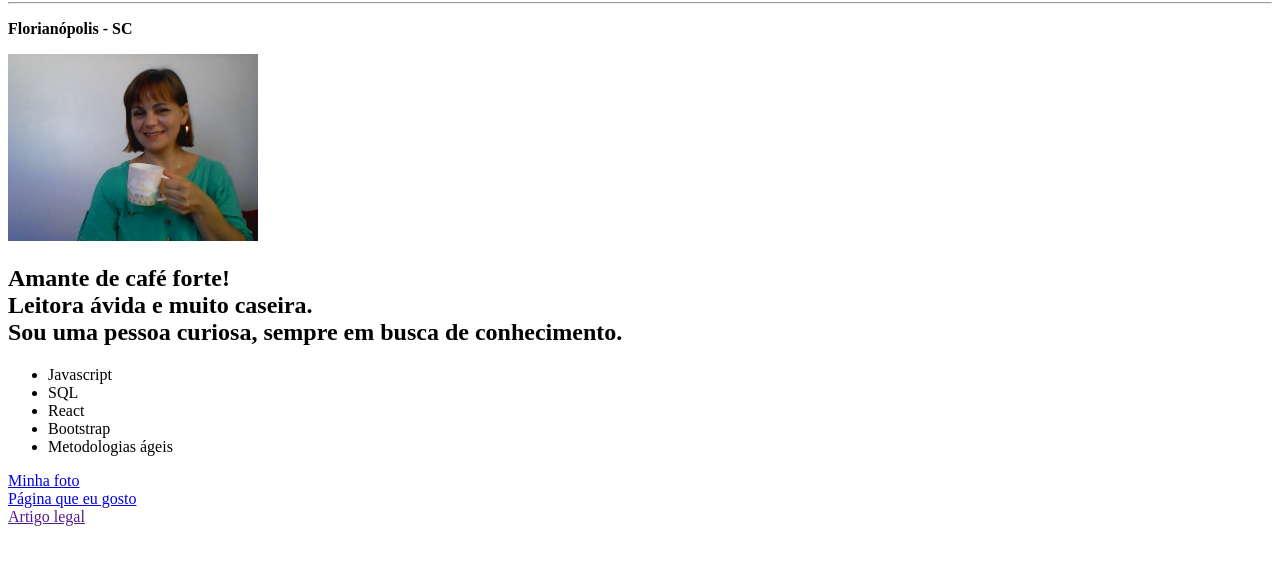
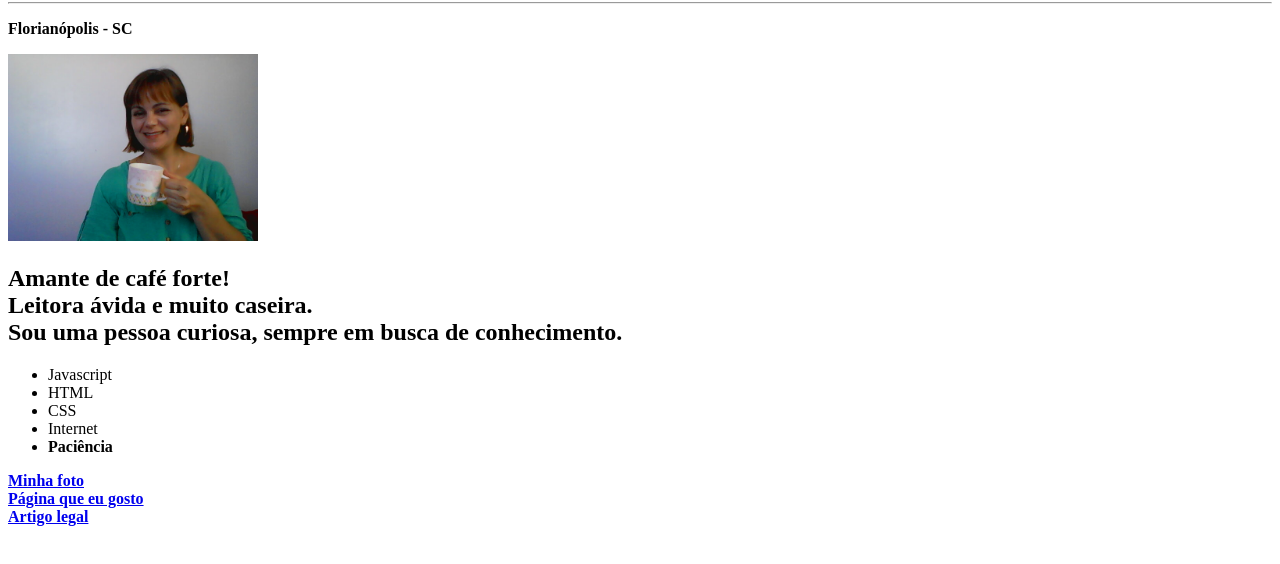
Before and after one commit to silviabastoskika/Portfolio, a plain HTML site: page index.html in a window 1280 px wide. Shown: the part 78-642 px from the top of the page. Drawn offline with Linux system fonts and the light colour scheme.

Commit message:
Fiz segunda pagina com link para minha foto

```diff
--- a/index.html
+++ b/index.html
@@ -9,25 +9,30 @@
 <body>
     <h1 class="meuNome">Silvia Letícia Gonçalves Bastos</h1>
     <hr>
-    <a href="#sobre-mim"></a>
+    <a href="minhafoto.jpg"><minhafoto class="jp"></minhafoto></a>
     <p class="resido"><strong>Florianópolis - SC</strong></p>
 
     <img src="minhafoto.jpg" width="250px" alt="Estudante Tryber, sorrindo e segurando uma xícara de café com a frase Mãe Maravilhosa" id="foto">
     <h2>Amante de café forte! <br>
         Leitora ávida e muito caseira. <br>Sou uma pessoa curiosa, sempre em busca de conhecimento. </h2>
+        <p>
+
+
+        </p>
+
   <ul>
     <li class="javascript">Javascript</li>
-    <li class="sql">SQL</li>
-    <li class="react">React</li>
-    <li class="bootstrap">Bootstrap</li>
-    <li class="metoAgil">Metodologias ágeis</li>
+    <li class="html">HTML</li>
+    <li class="css">CSS</li>
+    <li class="internet">Internet</li>
+    <strong><li class="Paciência">Paciência</li><strong>
   </ul>
-  <a href="#minha-foto">Minha foto</a> <br>
+  <a href="pagina2.html">Minha foto</a> <br>
 
 
     <a href="https://pt.quora.com/">Página que eu gosto</a> <br>
 
-    <a href="" target="_blank">Artigo legal</a>
+    <a href="https://liberal.com.br/colunas-e-blogs/um-dia-de-cada-vez/" target="_blank">Artigo legal</a>
 
 </body>
 </html>
--- /dev/null
+++ b/style.css
@@ -0,0 +1,20 @@
+* {
+  margin: 0;
+  padding: 0;
+}
+
+.my-image {
+    width : 200px;
+}
+
+body {
+  margin: 20px;
+}
+
+ul li:nth-of-type(even) {
+  border: 1px solid red;
+}
+
+ul > li:hover:nth-of-type(7) {
+    background-color: aqua;
+}
```
Also changed, not shown: pagina2.html (added, +15 -0 lines).
